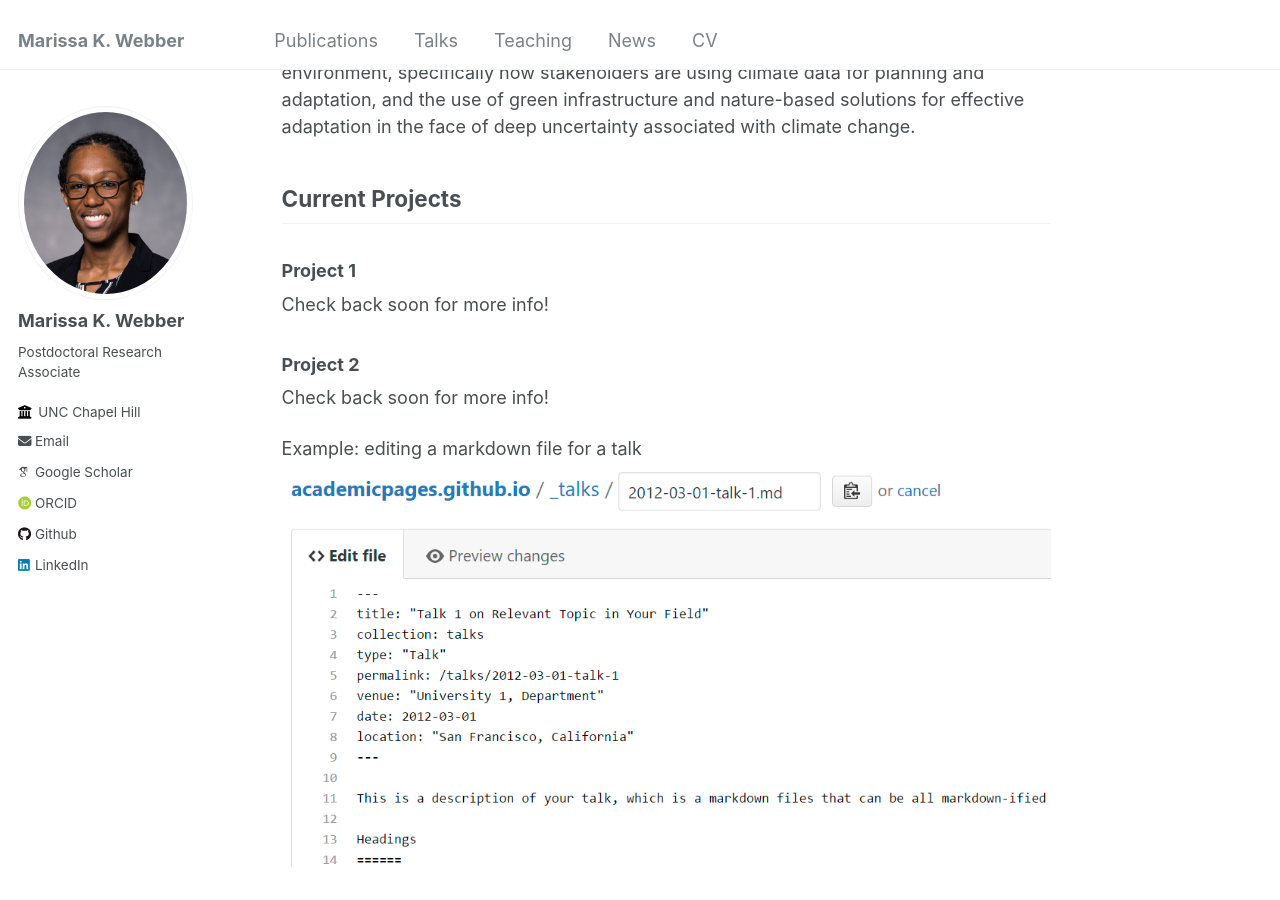
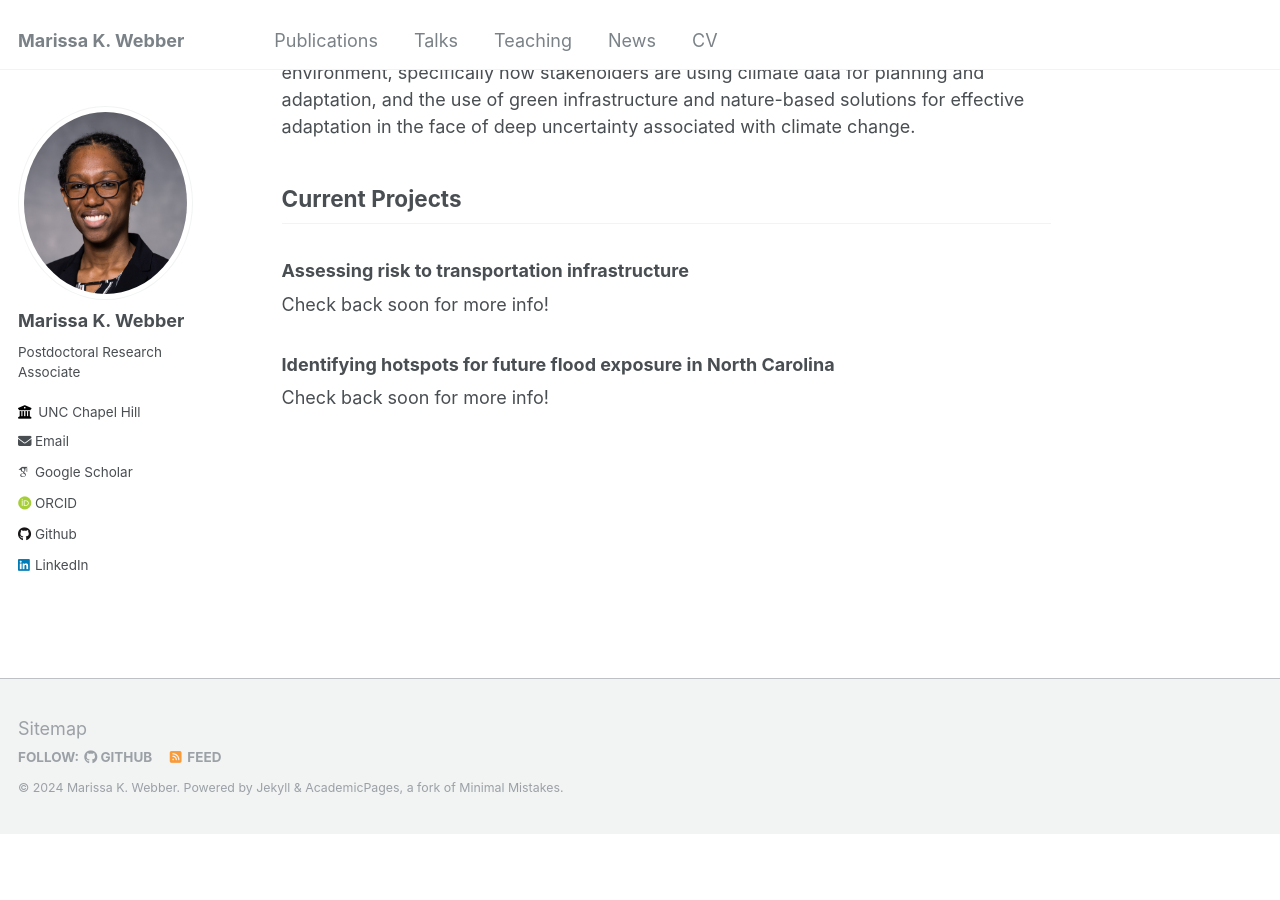
Before and after one commit to mwebber2/marissakwebber, a Jekyll site: the page built from _pages/about.md, in a window 1280 px wide and 900 px high, scrolled down 352 px. Built offline with Jekyll 4.4.1, drawn with Linux system fonts in a browser that asks for light colours; some web fonts are replaced; after the commit the page ends 1185 px from its top, so only the background shows below that.

Commit message:
Update about.md
Updating project info at bottom of main page

```diff
--- a/_pages/about.md
+++ b/_pages/about.md
@@ -17,13 +17,9 @@ My doctoral work focused on climate adaptation for stormwater infrastructure in
 
 ## Current Projects
 
-### Project 1
+### Assessing risk to transportation infrastructure
 Check back soon for more info!
 
 
-### Project 2
+### Identifying hotspots for future flood exposure in North Carolina
 Check back soon for more info!
-
-
-Example: editing a markdown file for a talk
-![Editing a markdown file for a talk](/images/editing-talk.png)
```
